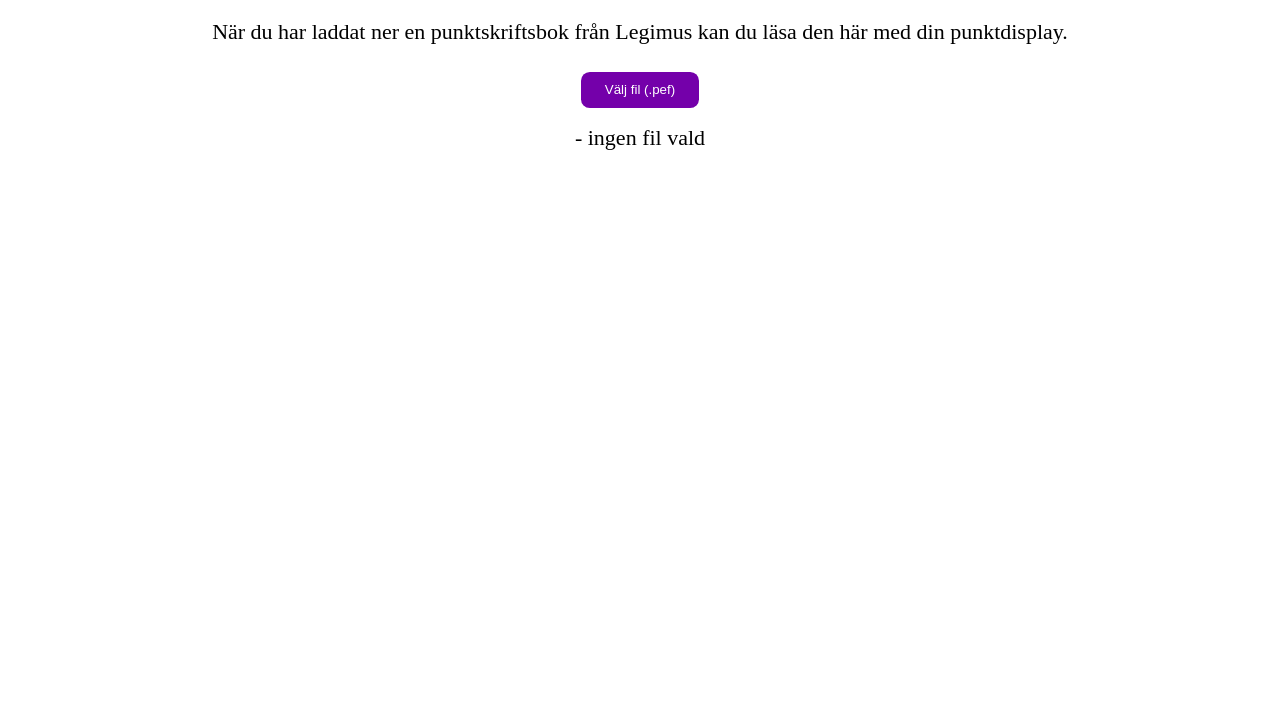
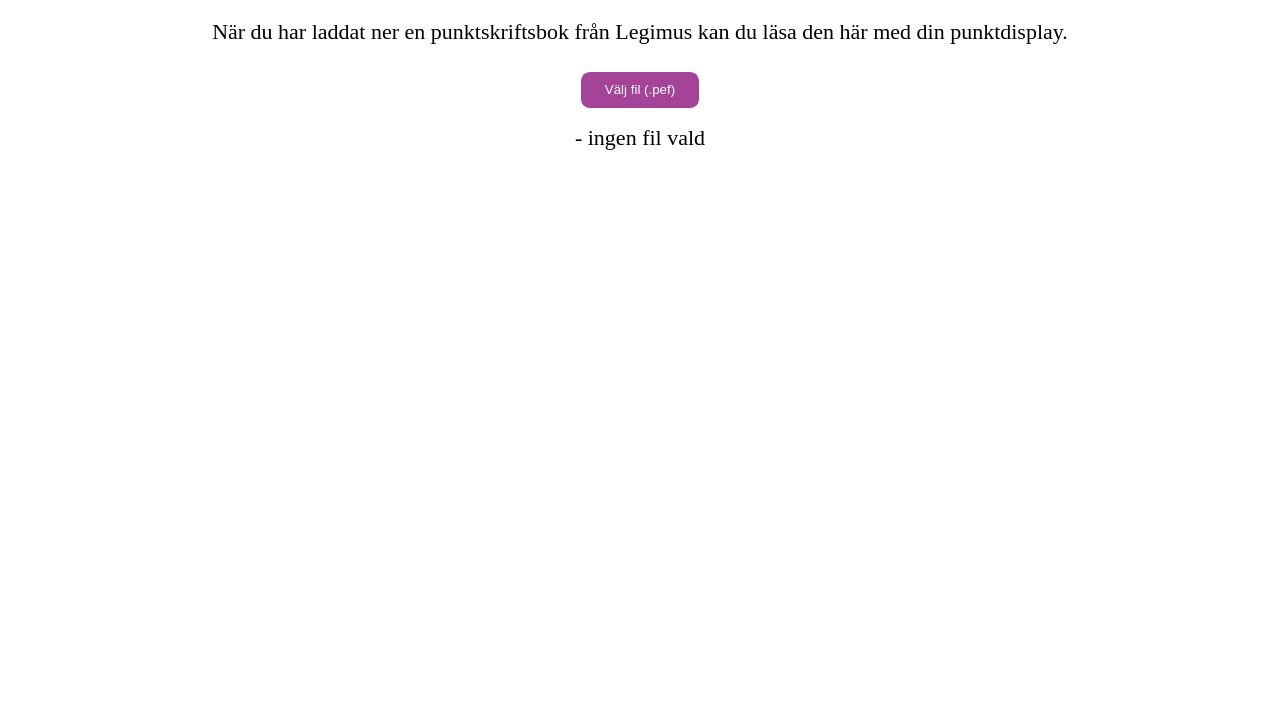
Before and after one commit to idabergenholtz/MTM-PEF-Grej, a website with bundled scripts: page src/index.html in a window 1280 px wide. Shown: the part 99-800 px from the top of the page. Built offline with nearby package versions, Linux system fonts and the light colour scheme.

Commit message:
Bytte färg
Hittade färg på legimus

```diff
--- a/src/style.css
+++ b/src/style.css
@@ -1,6 +1,6 @@
 :root {
-    --main-colour: rgb(116, 0, 170);
-    --main-colour-hover:rgb(77, 0, 112);
+    --main-colour: rgb(165, 67, 153);
+    --main-colour-hover:rgb(112, 44, 104);
 
     --default-spacing: 12px;
 }
```
